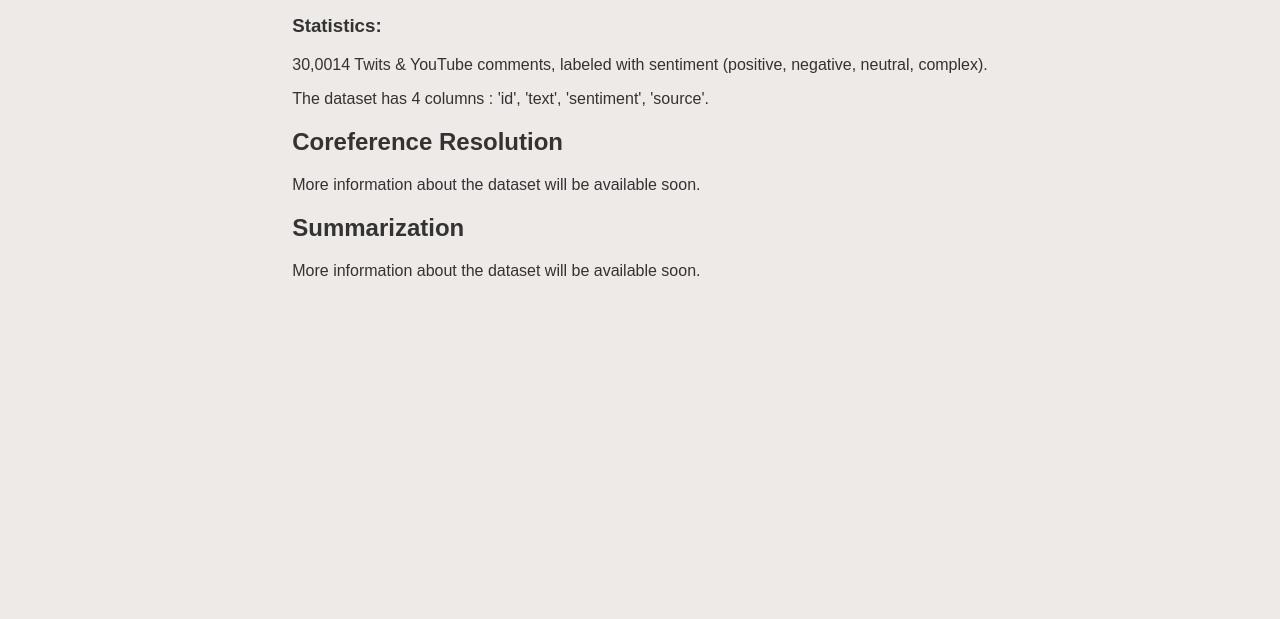
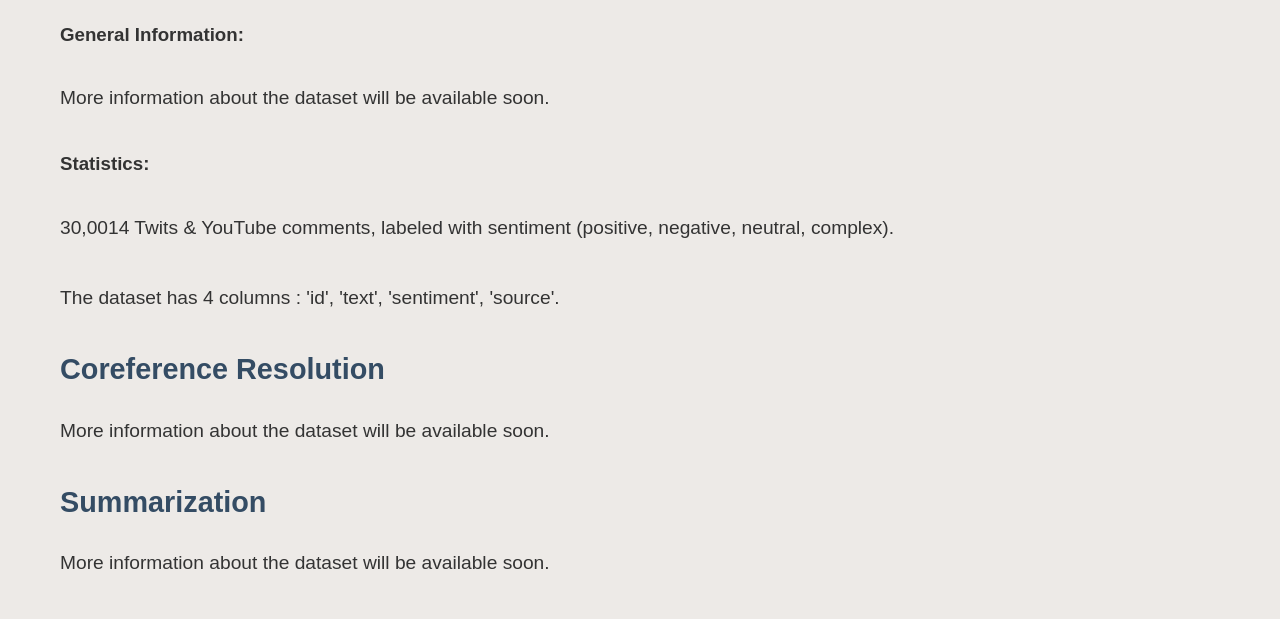
Before and after one commit to idc-dsi/DiaCorpus_Mafat, a plain HTML site: page Templates/dataset_info.html in a window 1280 px wide. Shown: the part 240-859 px from the top of the page. Drawn offline with Linux system fonts and the light colour scheme.

Commit message:
general info try2

```diff
--- a/Templates/dataset_info.html
+++ b/Templates/dataset_info.html
@@ -5,7 +5,7 @@
     <meta name="viewport" content="width=device-width, initial-scale=1.0">
     <title>Dataset Information</title>
     <link rel="stylesheet" href="../CSS/header.css">
-    <link rel="stylesheet" href="../CSS/home.css">
+    <link rel="stylesheet" href="../CSS/about.css">
     <script src="../js/includeHTML.js" defer></script>
     <link rel="icon" type="image/x-icon" href="..\DiaCorpus_Mafat\images\favicons\favicon.ico">
 </head>
```
